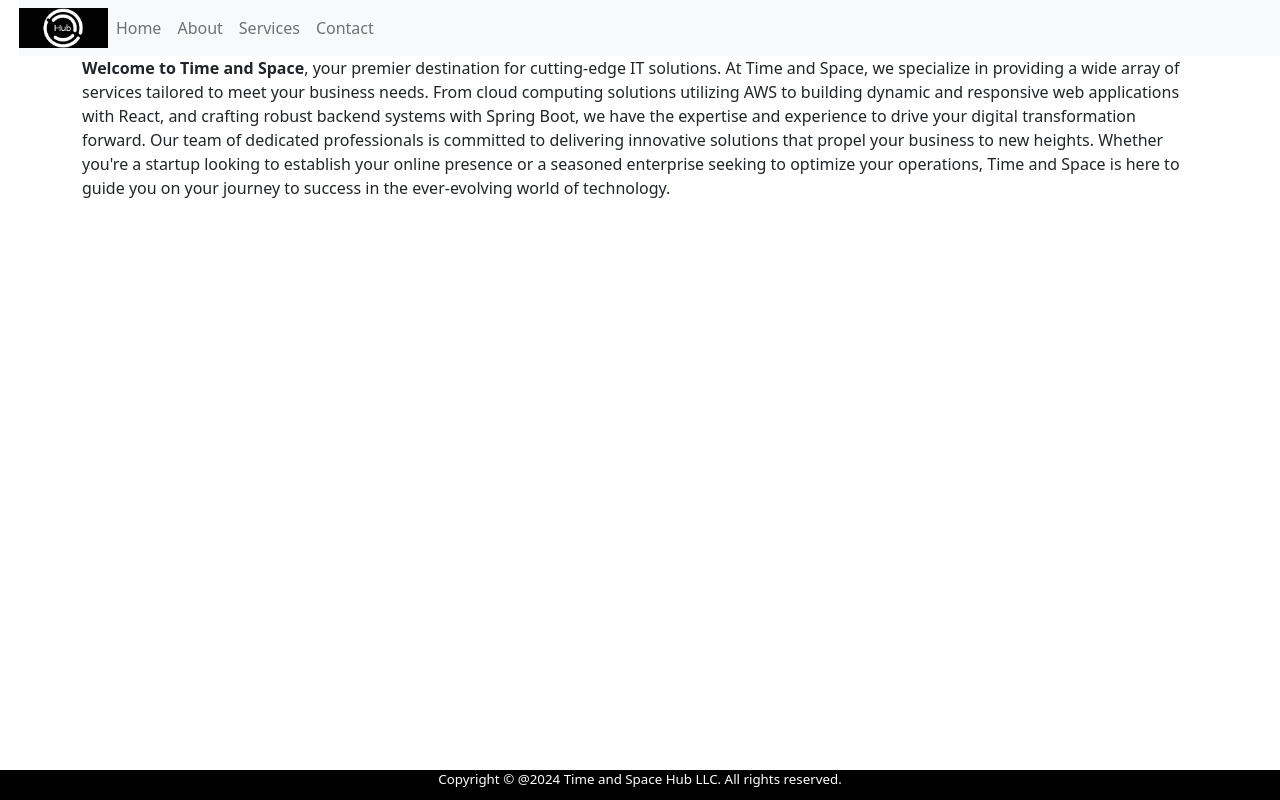
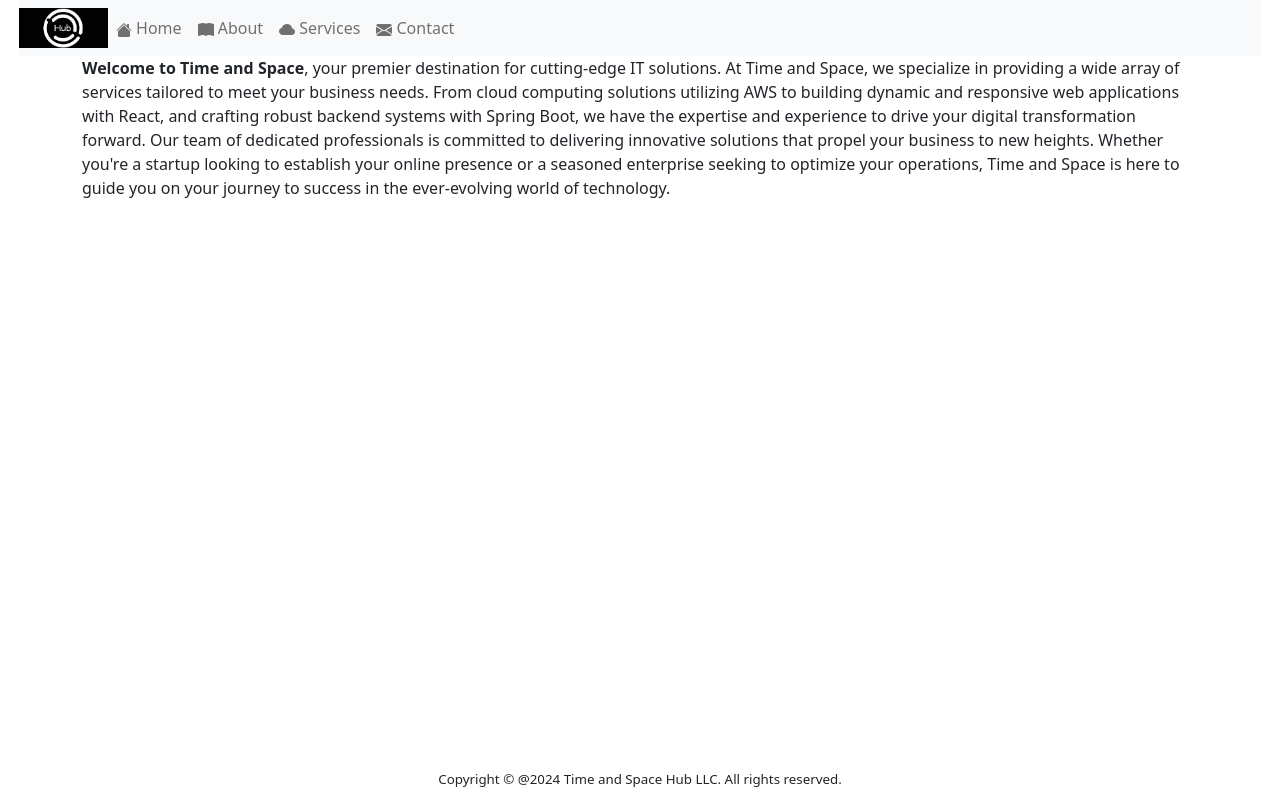
Before and after one commit to timeandspacehub/main-website, a React (Create React App) app in the folder react-frontend/: page / in a window 1280 px wide. Built offline with nearby package versions, Linux system fonts and the light colour scheme.

Commit message:
TASH-2: Updated Navbar and Footer

```diff
--- a/react-frontend/package.json
+++ b/react-frontend/package.json
@@ -9,6 +9,7 @@
     "axios": "^0.27.2",
     "bootstrap": "^5.1.3",
     "react": "^18.2.0",
+    "react-bootstrap-icons": "^1.11.3",
     "react-dom": "^18.2.0",
     "react-router-dom": "^6.3.0",
     "react-scripts": "5.0.1",
--- a/react-frontend/public/index.html
+++ b/react-frontend/public/index.html
@@ -9,36 +9,15 @@
       name="description"
       content="Web site created using create-react-app"
     />
+    <link rel="icon" href="/favicon-16x16.png" />
 
-    <!--
-      manifest.json provides metadata used when your web app is installed on a
-      user's mobile device or desktop. See https://developers.google.com/web/fundamentals/web-app-manifest/
-    -->
 
-    <!--
-      Notice the use of %PUBLIC_URL% in the tags above.
-      It will be replaced with the URL of the `public` folder during the build.
-      Only files inside the `public` folder can be referenced from the HTML.
-
-      Unlike "/favicon.ico" or "favicon.ico", "%PUBLIC_URL%/favicon.ico" will
-      work correctly both with client-side routing and a non-root public URL.
-      Learn how to configure a non-root public URL by running `npm run build`.
-    -->
     <title>Time & Space Hub LLC</title>
 
   </head>
   <body>
     <noscript>You need to enable JavaScript to run this app.</noscript>
     <div id="root"></div>
-    <!--
-      This HTML file is a template.
-      If you open it directly in the browser, you will see an empty page.
 
-      You can add webfonts, meta tags, or analytics to this file.
-      The build step will place the bundled scripts into the <body> tag.
-
-      To begin the development, run `npm start` or `yarn start`.
-      To create a production bundle, use `npm run build` or `yarn build`.
-    -->
   </body>
 </html>
--- a/react-frontend/src/App.css
+++ b/react-frontend/src/App.css
@@ -55,4 +55,5 @@
 
 .tash-nav{
   margin-left: 1.5%;
+  margin-right: 1.5%;
 }
--- a/react-frontend/src/components/FooterComponent.jsx
+++ b/react-frontend/src/components/FooterComponent.jsx
@@ -5,7 +5,7 @@ class FooterComponent extends Component {
     render() {
         return (
             <footer>
-                <div className="text-center text-white" style={{ backgroundColor: '#000000', fontSize: 'smaller',
+                <div className="text-center" style={{ fontSize: 'smaller',
                  paddingBottom: '10px', position:'fixed', width: '100%',  bottom:'0'
                  }}>
                     Copyright ©  @{new Date().getFullYear()} Time and Space Hub LLC. All rights reserved.
--- a/react-frontend/src/components/HeaderComponent.jsx
+++ b/react-frontend/src/components/HeaderComponent.jsx
@@ -3,6 +3,8 @@ import React, { useState } from 'react';
 import 'bootstrap/dist/css/bootstrap.min.css';
 
 import logo from '../images/logo.PNG';
+
+import { ArrowClockwise, ArrowRight, BookFill, BookHalf, Cloud, CloudFill, Envelope, EnvelopeFill, House, HouseExclamation, HouseFill, Mailbox, Phone, PhoneFill } from 'react-bootstrap-icons';
 
 const HeaderComponent = () => {
     const [isOpen, setIsOpen] = useState(false);
@@ -24,16 +26,16 @@ const HeaderComponent = () => {
             <div className={`collapse navbar-collapse ${isOpen ? 'show justify-content-end' : ''}`}>
                 <ul className="navbar-nav ml-auto mt-2 mt-lg-0" >
                     <li className="nav-item active">
-                        <a className="nav-link" href="/">Home <span className="sr-only"></span></a>
+                        <a className="nav-link" href="/"><HouseFill/> Home</a>
                     </li>
                     <li className="nav-item">
-                        <a className="nav-link" href="/about">About</a>
+                        <a className="nav-link" href="/about"><BookFill/> About</a>
                     </li>
                     <li className="nav-item">
-                        <a className="nav-link" href="/service">Services</a>
+                        <a className="nav-link" href="/service"><CloudFill/> Services</a>
                     </li>
                     <li className="nav-item">
-                        <a className="nav-link" href="/contact">Contact</a>
+                        <a className="nav-link" href="/contact"><EnvelopeFill/> Contact </a>
                     </li>
                 </ul>
             </div>
```
Also changed, not shown: react-frontend/public/favicon-16x16.png (added), 1 other file (tests, documents, lock files or other folders).
